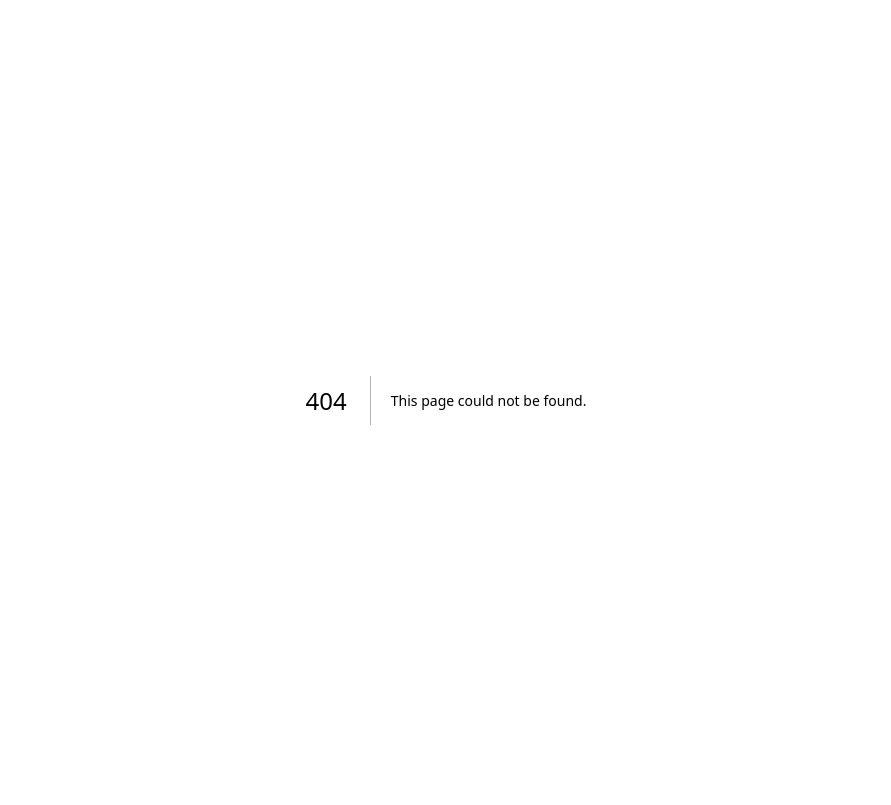
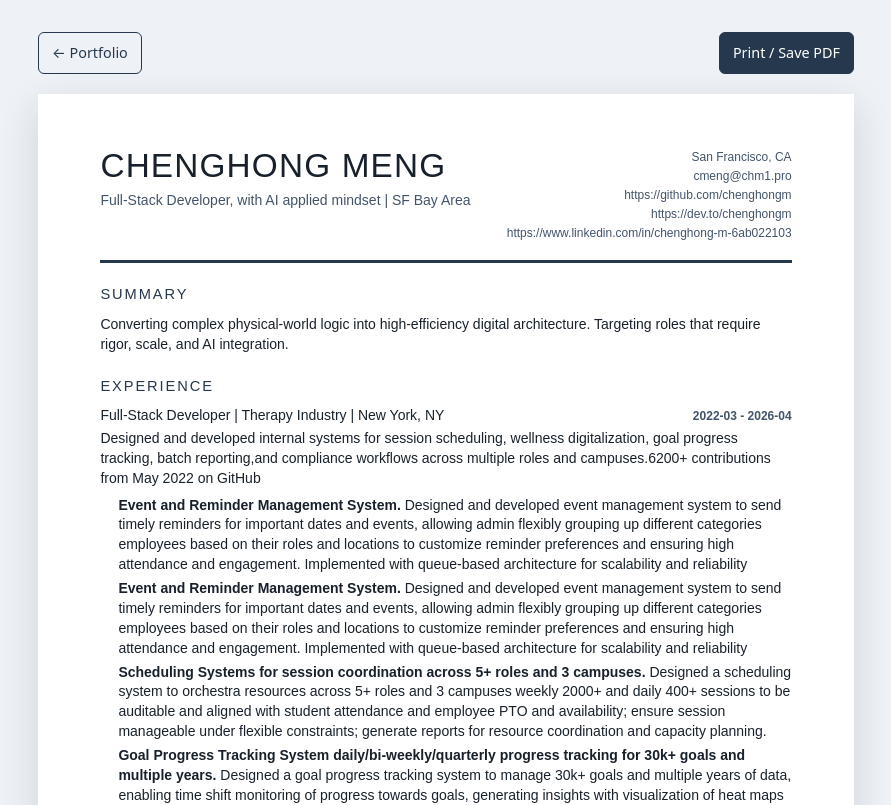
Before and after one commit to chenghongm/my-portfolio, a Next.js app: page /resume in a window 1280 px wide. Before the commit this address had no page. Shown: the top 805 px of the page, without its empty margins (194-1085 px from the left). Built offline with nearby package versions, Linux system fonts and the light colour scheme.

Commit message:
draft feature of print resume

```diff
--- a/src/pages/claude-style.js
+++ b/src/pages/claude-style.js
@@ -1,5 +1,6 @@
 import { useEffect, useState, useRef } from 'react';
 import Head from 'next/head';
+import Link from 'next/link';
 import Script from "next/script";
 import styles from '@/styles/ClaudeStyle.module.css';
 import {
@@ -435,6 +436,7 @@ export default function ClaudeStyle() {
             <li><a href="#process" onClick={(e) => { e.preventDefault(); scrollToSection('process'); }}>Attitude</a></li>
             <li><a href="#behavior-qa" onClick={(e) => { e.preventDefault(); scrollToSection('behavior-qa'); }}>Q&amp;A</a></li>
             <li><a href="#contact" onClick={(e) => { e.preventDefault(); scrollToSection('contact'); }}>Contact</a></li>
+            <li><Link href="/resume" onClick={() => track('nav_click', 'resume')}>Resume</Link></li>
           </ul>
           <div className={styles.navActions}>
             <button
--- a/src/pages/gemini-style.js
+++ b/src/pages/gemini-style.js
@@ -1,4 +1,5 @@
 import Head from "next/head";
+import Link from "next/link";
 import { useState, useRef, useEffect } from "react";
 import Script from "next/script";
 import styles from "../styles/GeminiStyle.module.css";
@@ -755,6 +756,7 @@ export default function Home() {
               <img className={styles.themeSwitchHalfRight} src="/assets/gemini_icon.png" alt="" />
             </span>
           </a>
+          <Link href="/resume" onClick={() => track("nav_click", "resume")}>Resume</Link>
         </div>
       </div>
     </div>
--- /dev/null
+++ b/src/pages/resume.js
@@ -0,0 +1,121 @@
+import Head from 'next/head';
+import Link from 'next/link';
+import { CONTACT_INFO, EXPERIENCES, HERO_INFO, PROJECTS, SKILLS } from '../lib/sharedfunctions';
+import styles from '../styles/Resume.module.css';
+
+const visibleProjects = PROJECTS.filter((project) => project.title && project.description);
+
+function externalHref(contact) {
+  return contact.href.startsWith('mailto:') ? contact.href.replace('mailto:', '') : contact.href;
+}
+
+export default function Resume() {
+  return (
+    <>
+      <Head>
+        <title>Chenghong Meng | Resume</title>
+        <meta name="description" content="Resume for Chenghong Meng, Full-Stack Developer." />
+      </Head>
+
+      <main className={styles.page}>
+        <div className={styles.toolbar}>
+          <Link href="/" className={styles.backLink}>← Portfolio</Link>
+          <button type="button" className={styles.printButton} onClick={() => window.print()}>
+            Print / Save PDF
+          </button>
+        </div>
+
+        <article className={styles.resume}>
+          <header className={styles.header}>
+            <div>
+              <h1>{HERO_INFO.title}</h1>
+              <p className={styles.role}>{HERO_INFO.subTitle}</p>
+            </div>
+            <address className={styles.contact}>
+              <span>{HERO_INFO.area}</span>
+              {CONTACT_INFO.map((item) => (
+                <a
+                  key={item.id}
+                  href={item.href}
+                  target={item.href.startsWith('http') ? '_blank' : undefined}
+                  rel={item.href.startsWith('http') ? 'noreferrer' : undefined}
+                >
+                  {externalHref(item)}
+                </a>
+              ))}
+            </address>
+          </header>
+
+          <ResumeSection title="Summary">
+            <p>{HERO_INFO.summary}</p>
+          </ResumeSection>
+
+          <ResumeSection title="Experience">
+            <div className={styles.entryList}>
+              {EXPERIENCES.map((experience) => (
+                <section className={styles.entry} key={experience.id}>
+                  <div className={styles.entryHeading}>
+                    <h3>{experience.title}</h3>
+                    <span>{experience.dateRange}</span>
+                  </div>
+                  <p>{experience.scope}</p>
+                  {experience.projects?.length > 0 && (
+                    <ul>
+                      {experience.projects.map((project, index) => (
+                        <li key={`${project.title}-${index}`}>
+                          <strong>{project.title}.</strong> {project.description}
+                        </li>
+                      ))}
+                    </ul>
+                  )}
+                  <TagList tags={experience.tags} />
+                </section>
+              ))}
+            </div>
+          </ResumeSection>
+
+          <ResumeSection title="Selected Projects">
+            <div className={styles.entryList}>
+              {visibleProjects.map((project, index) => (
+                <section className={styles.entry} key={`${project.id}-${index}`}>
+                  <div className={styles.entryHeading}>
+                    <h3>{project.title}</h3>
+                    <span>{project.year}</span>
+                  </div>
+                  <p>{project.description}</p>
+                  <TagList tags={project.tags} />
+                </section>
+              ))}
+            </div>
+          </ResumeSection>
+
+          <ResumeSection title="Skills">
+            <ul className={styles.skills}>
+              {SKILLS.map((skill) => (
+                <li key={skill.name}>
+                  <strong>{skill.name}</strong>
+                  <span>{skill.level}</span>
+                </li>
+              ))}
+            </ul>
+          </ResumeSection>
+        </article>
+      </main>
+    </>
+  );
+}
+
+function ResumeSection({ title, children }) {
+  return (
+    <section className={styles.section}>
+      <h2>{title}</h2>
+      {children}
+    </section>
+  );
+}
+
+function TagList({ tags = [] }) {
+  if (!tags.length) return null;
+
+  return <p className={styles.tags}>{tags.join(' · ')}</p>;
+}
--- /dev/null
+++ b/src/styles/Resume.module.css
@@ -0,0 +1,241 @@
+.page {
+  min-height: 100vh;
+  padding: 32px 20px 56px;
+  background: #eef1f5;
+  color: #18212b;
+}
+
+.toolbar {
+  width: min(8.5in, 100%);
+  margin: 0 auto 20px;
+  display: flex;
+  justify-content: space-between;
+  align-items: center;
+  font-size: 0.9rem;
+}
+
+.backLink,
+.printButton {
+  border: 1px solid #26384d;
+  border-radius: 6px;
+  padding: 9px 13px;
+  background: transparent;
+  color: #26384d;
+  font: inherit;
+  cursor: pointer;
+}
+
+.printButton {
+  border-color: #26384d;
+  background: #26384d;
+  color: #fff;
+}
+
+.backLink:hover,
+.printButton:hover {
+  opacity: 0.82;
+}
+
+.resume {
+  width: min(8.5in, 100%);
+  margin: 0 auto;
+  padding: 0.58in 0.65in 0.62in;
+  background: #fff;
+  box-shadow: 0 12px 36px rgb(25 45 70 / 14%);
+  font-family: Arial, Helvetica, sans-serif;
+  font-size: 10.5pt;
+  line-height: 1.42;
+}
+
+.header {
+  display: flex;
+  justify-content: space-between;
+  gap: 24px;
+  padding-bottom: 18px;
+  border-bottom: 3px solid #26384d;
+}
+
+.header h1 {
+  margin: 0;
+  font-size: 25pt;
+  letter-spacing: 0.035em;
+  line-height: 1;
+}
+
+.role {
+  margin: 8px 0 0;
+  color: #43546a;
+  font-size: 10.5pt;
+}
+
+.contact {
+  display: flex;
+  flex-direction: column;
+  align-items: flex-end;
+  gap: 2px;
+  color: #43546a;
+  font-size: 9pt;
+  font-style: normal;
+  text-align: right;
+}
+
+.contact a {
+  color: inherit;
+}
+
+.section {
+  margin-top: 21px;
+}
+
+.section h2 {
+  margin: 0 0 10px;
+  color: #26384d;
+  font-size: 11pt;
+  letter-spacing: 0.13em;
+  text-transform: uppercase;
+}
+
+.section p {
+  margin: 0;
+}
+
+.entryList {
+  display: grid;
+  gap: 15px;
+}
+
+.entry {
+  break-inside: avoid;
+}
+
+.entryHeading {
+  display: flex;
+  align-items: baseline;
+  justify-content: space-between;
+  gap: 16px;
+}
+
+.entryHeading h3 {
+  margin: 0;
+  font-size: 10.5pt;
+  line-height: 1.25;
+}
+
+.entryHeading span {
+  flex: 0 0 auto;
+  color: #43546a;
+  font-size: 9pt;
+  font-weight: 700;
+  white-space: nowrap;
+}
+
+.entry > p:not(.tags) {
+  margin-top: 4px;
+}
+
+.entry ul {
+  margin: 7px 0 0;
+  padding-left: 18px;
+}
+
+.entry li + li {
+  margin-top: 4px;
+}
+
+.tags {
+  margin-top: 6px !important;
+  color: #43546a;
+  font-size: 8.5pt;
+}
+
+.skills {
+  display: grid;
+  grid-template-columns: repeat(3, 1fr);
+  gap: 7px 18px;
+  margin: 0;
+  padding: 0;
+  list-style: none;
+}
+
+.skills li {
+  display: flex;
+  justify-content: space-between;
+  gap: 6px;
+  border-bottom: 1px solid #d8dde4;
+  padding-bottom: 4px;
+}
+
+.skills span {
+  color: #43546a;
+  font-size: 8.5pt;
+}
+
+@media (max-width: 600px) {
+  .page {
+    padding: 18px 0 32px;
+  }
+
+  .toolbar {
+    padding: 0 16px;
+  }
+
+  .resume {
+    padding: 30px 20px;
+  }
+
+  .header,
+  .entryHeading {
+    align-items: flex-start;
+    flex-direction: column;
+    gap: 8px;
+  }
+
+  .contact {
+    align-items: flex-start;
+    text-align: left;
+  }
+
+  .skills {
+    grid-template-columns: 1fr 1fr;
+  }
+}
+
+@media print {
+  @page {
+    margin: 0.45in;
+  }
+
+  .page {
+    min-height: 0;
+    padding: 0;
+    background: #fff;
+  }
+
+  .toolbar {
+    display: none;
+  }
+
+  .resume {
+    width: auto;
+    margin: 0;
+    padding: 0;
+    box-shadow: none;
+    font-size: 9.5pt;
+  }
+
+  .section {
+    margin-top: 16px;
+  }
+
+  .entryList {
+    gap: 11px;
+  }
+
+  .section h2 {
+    margin-bottom: 7px;
+  }
+
+  .entryHeading h3 {
+    font-size: 9.5pt;
+  }
+}
```
